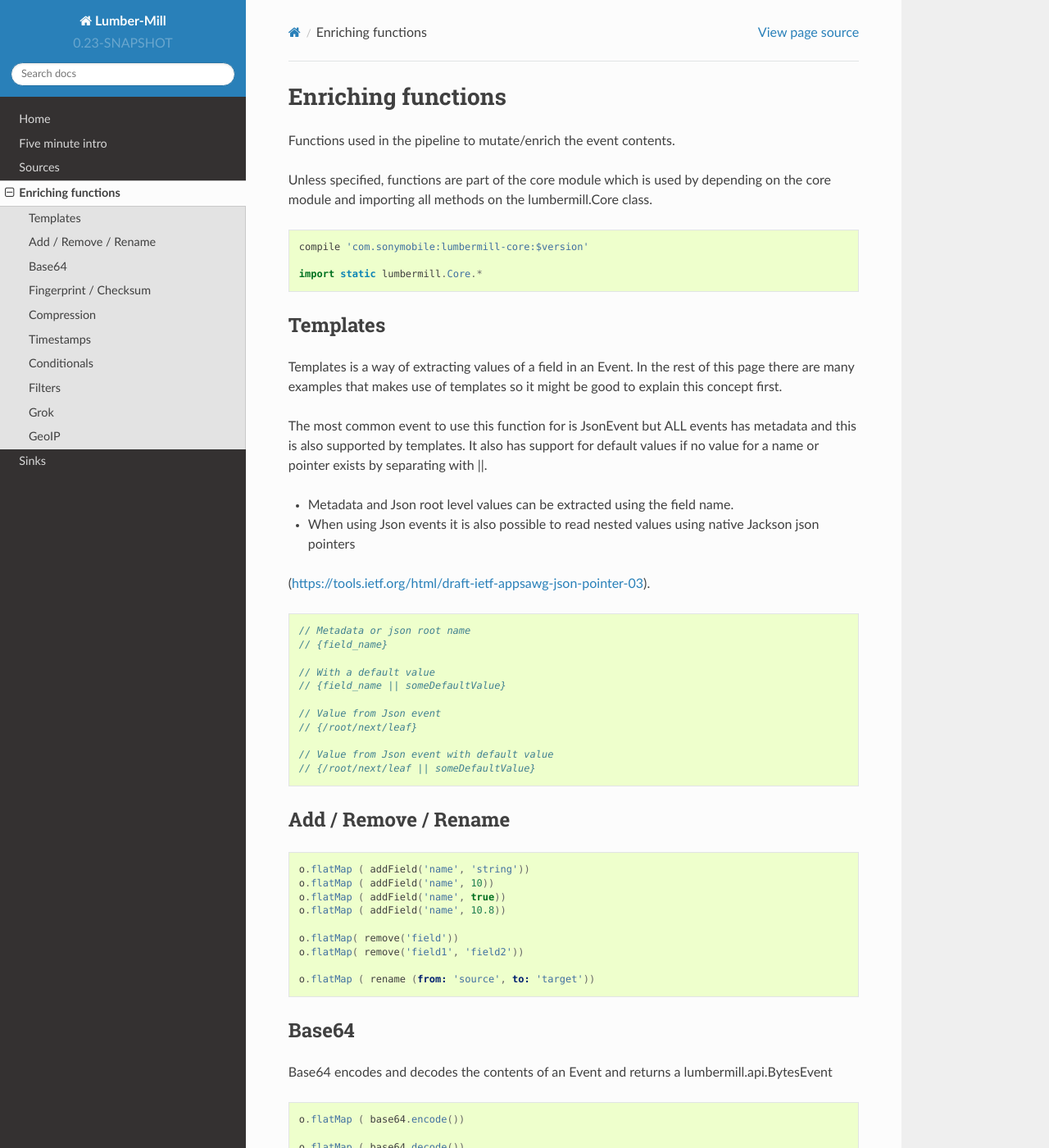
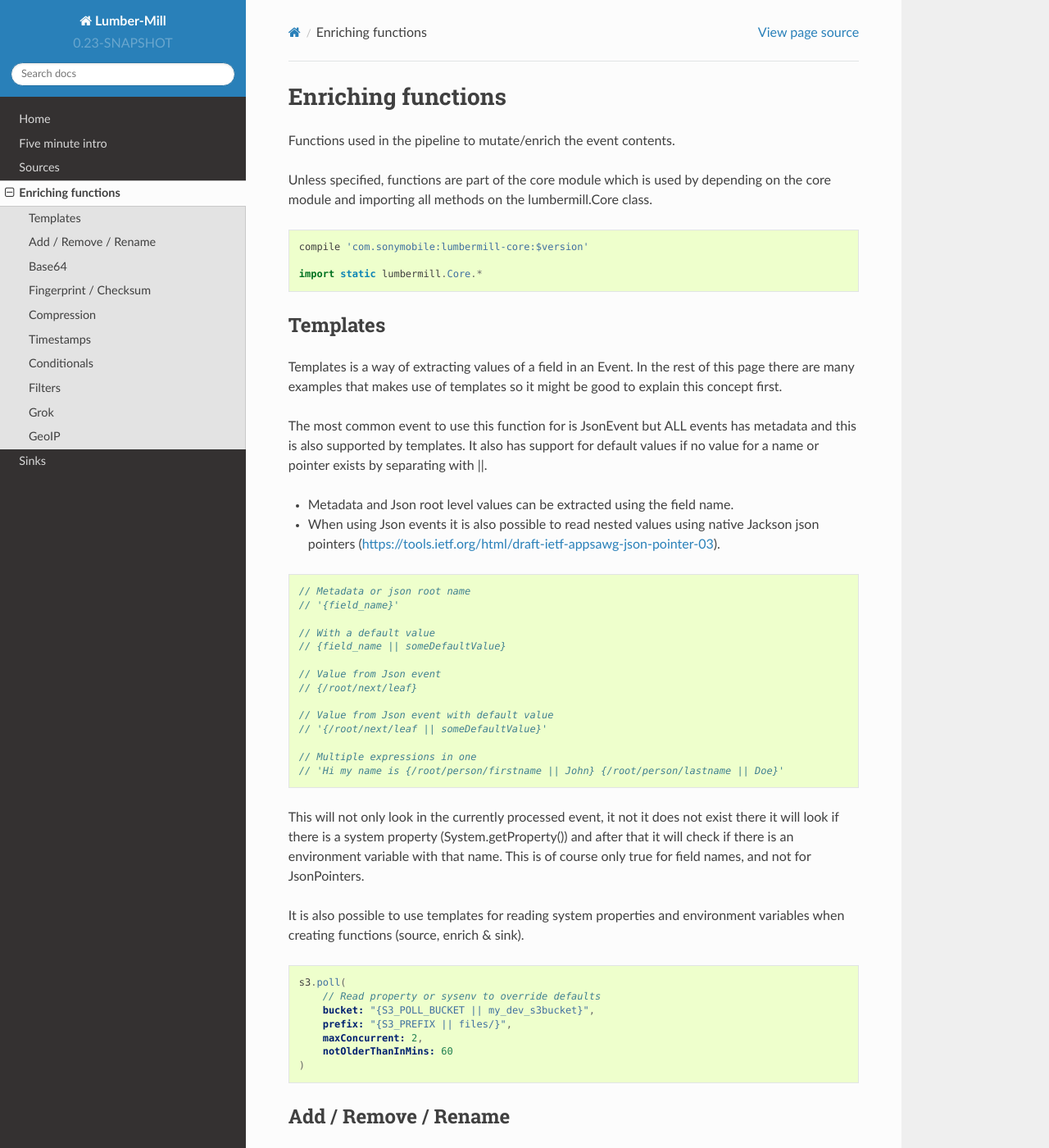
Before and after one commit to sonyxperiadev/lumber-mill, a Sphinx documentation site: the page built from docs/enrich.rst, in a window 1280 px wide and 1400 px high. Shown: the whole window at 82% size. Built offline with Sphinx 7.4.7 and the Read the Docs theme 2.0.0, drawn with Linux system fonts in a browser that asks for light colours.

Commit message:
Added docs about templates

```diff
--- a/docs/enrich.rst
+++ b/docs/enrich.rst
@@ -15,6 +15,7 @@
 Templates
 ---------
 
+
 Templates is a way of extracting values of a field in an Event. In the rest of this page there are many examples that
 makes use of templates so it might be good to explain this concept first.
 
@@ -23,13 +24,12 @@
 
 * Metadata and Json root level values can be extracted using the field name.
 
-* When using Json events it is also possible to read nested values using native Jackson json pointers
-(https://tools.ietf.org/html/draft-ietf-appsawg-json-pointer-03).
+* When using Json events it is also possible to read nested values using native Jackson json pointers (https://tools.ietf.org/html/draft-ietf-appsawg-json-pointer-03).
 
 .. code-block:: groovy
 
     // Metadata or json root name
-    // {field_name}
+    // '{field_name}'
 
     // With a default value
     // {field_name || someDefaultValue}
@@ -38,7 +38,27 @@
     // {/root/next/leaf}
 
     // Value from Json event with default value
-    // {/root/next/leaf || someDefaultValue}
+    // '{/root/next/leaf || someDefaultValue}'
+
+    // Multiple expressions in one
+    // 'Hi my name is {/root/person/firstname || John} {/root/person/lastname || Doe}'
+
+This will not only look in the currently processed event, it not it does not exist there it will look if there is a system
+property (System.getProperty()) and after that it will check if there is an environment variable with that name. This is of course
+only true for field names, and not for JsonPointers.
+
+
+It is also possible to use templates for reading system properties and environment variables when creating functions (source, enrich & sink).
+
+.. code-block:: groovy
+
+    s3.poll(
+        // Read property or sysenv to override defaults
+        bucket: "{S3_POLL_BUCKET || my_dev_s3bucket}",
+        prefix: "{S3_PREFIX || files/}",
+        maxConcurrent: 2,
+        notOlderThanInMins: 60
+    )
 
 
 Add / Remove / Rename
```
